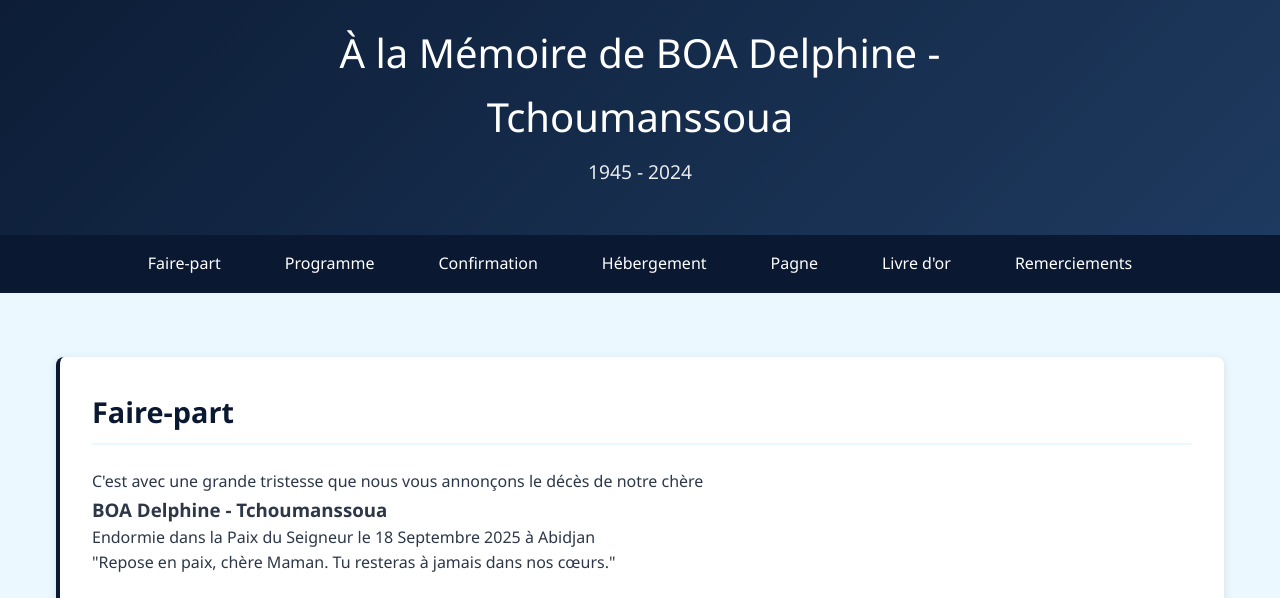
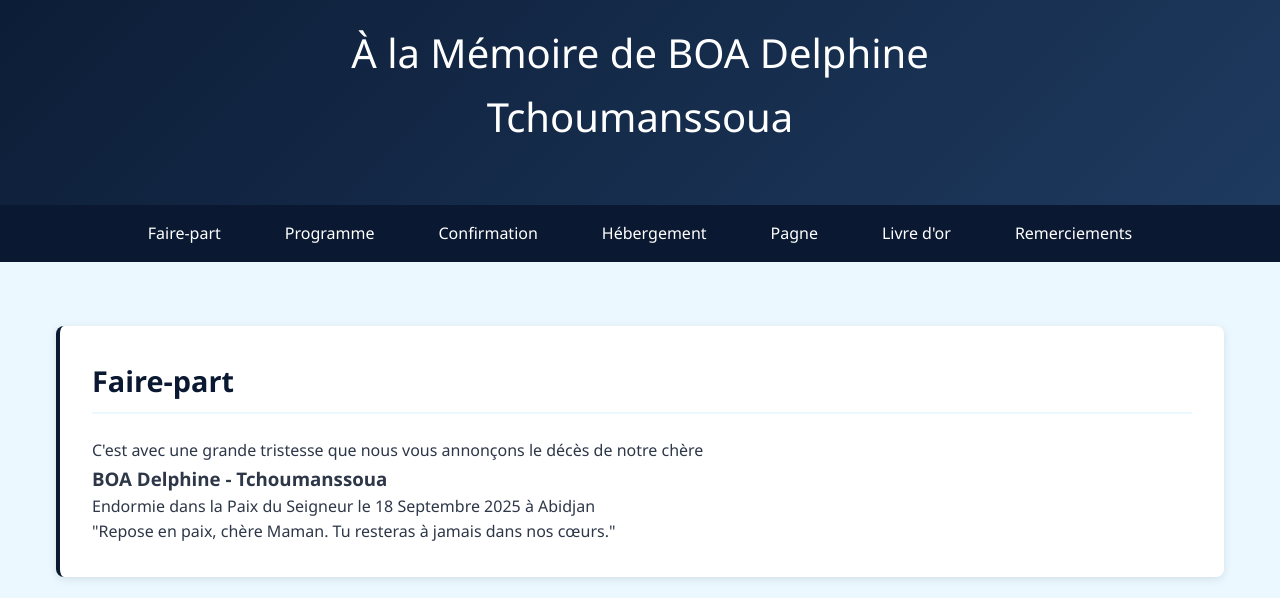
Before and after one commit to Jlooo11/Obs-que, a website: page index.html in a window 1280 px wide. Shown: the part 201-799 px from the top of the page. Drawn offline with Linux system fonts and the light colour scheme; no server answers.

Commit message:
modifications

```diff
--- a/index.html
+++ b/index.html
@@ -10,8 +10,7 @@
     <header>
         <div class="header-content">
             <img src="img/PHOTO-2025-09-30-16-49-30.jpg" alt="Photo de notre chère maman" class="photo-defunte">
-            <h1>À la Mémoire de BOA Delphine - Tchoumanssoua</h1>
-            <p>1945 - 2024</p>
+            <h1>À la Mémoire de BOA Delphine <br> Tchoumanssoua</h1>
         </div>
     </header>
 
```
